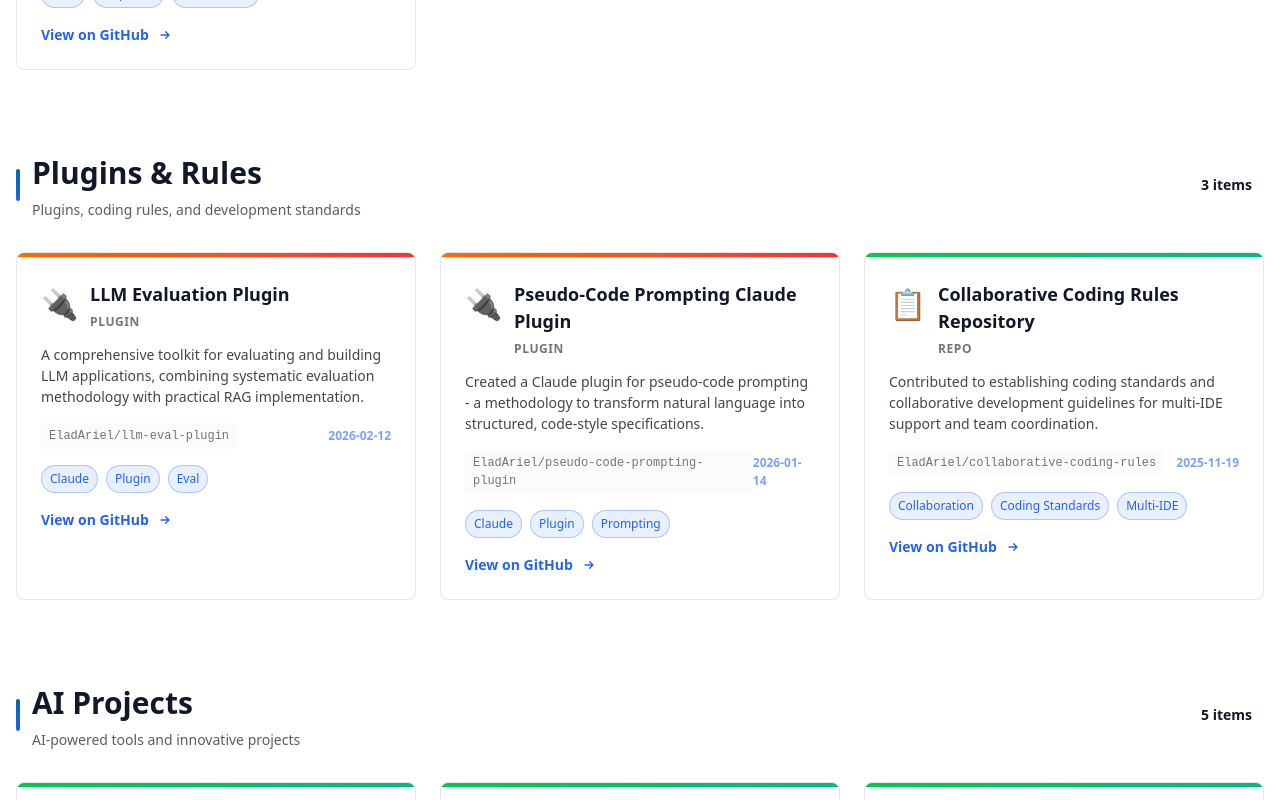
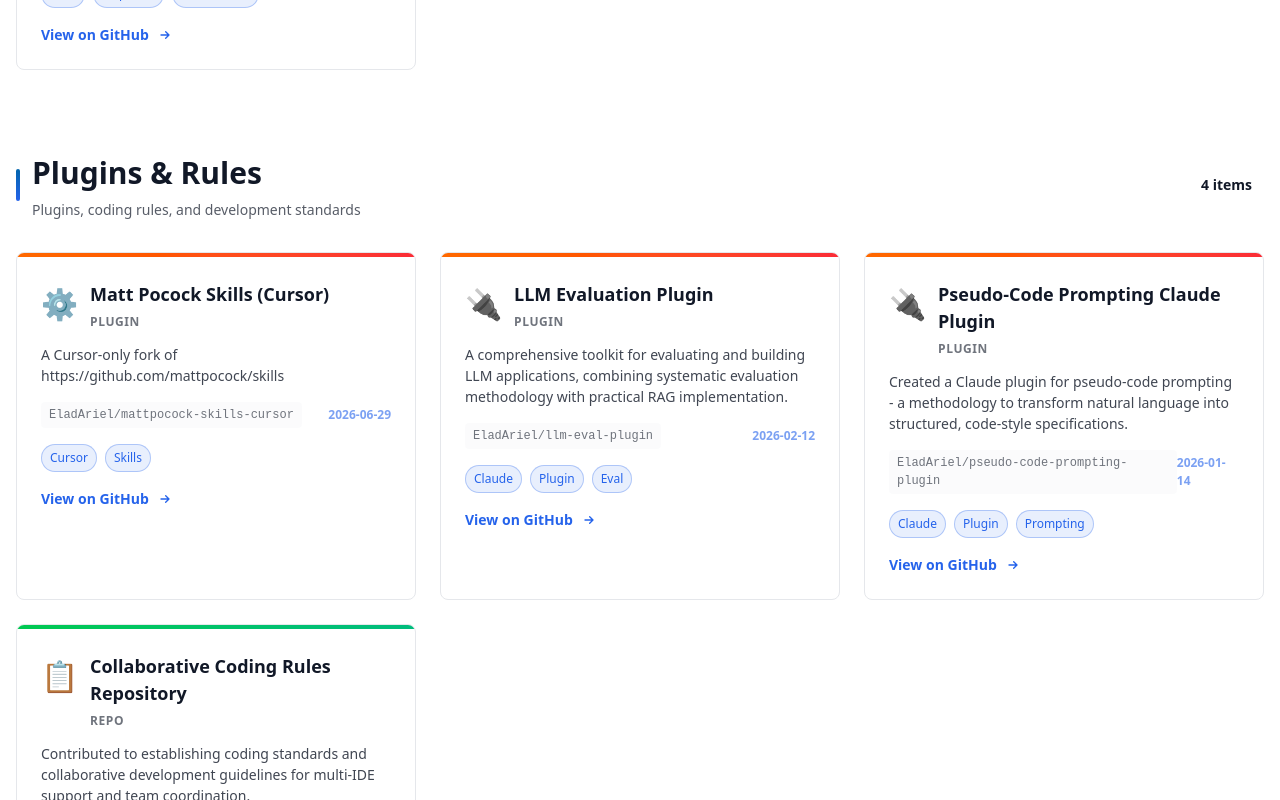
Before and after one commit to EladAriel/portfolio, a Next.js app: page / in a window 1280 px wide. Shown: the part 1771-2571 px from the top of the page. Built offline with nearby package versions, Linux system fonts and the light colour scheme.

Commit message:
Add Matt Pocock Skills (Cursor) plugin entry
Added a new plugin entry for Matt Pocock Skills (Cursor) with relevant details.

```diff
--- a/src/data/contributions.ts
+++ b/src/data/contributions.ts
@@ -121,6 +121,18 @@ export const contributions: Contribution[] = [
     icon: '🔌',
   },
   {
+    id: 'mattpocock-skills-cursor',
+    title: 'Matt Pocock Skills (Cursor)',
+    description: 'A Cursor-only fork of https://github.com/mattpocock/skills',
+    type: 'plugin',
+    url: 'https://github.com/EladAriel/mattpocock-skills-cursor',
+    repository: 'EladAriel/mattpocock-skills-cursor',
+    category: 'plugins_and_rules',
+    tags: ['Cursor', 'Skills'],
+    date: '2026-06-29',
+    icon: '⚙️',
+  },
+  {
     id: 'mini-agent-platform',
     title: 'Mini Agent Platform',
     description: 'A multi-tenant REST API for managing AI agents, registering reusable tools, and executing traceable tasks. Built with FastAPI, MongoDB, and LangGraph with a deterministic mock LLM and prompt injection guardrails.',
```
